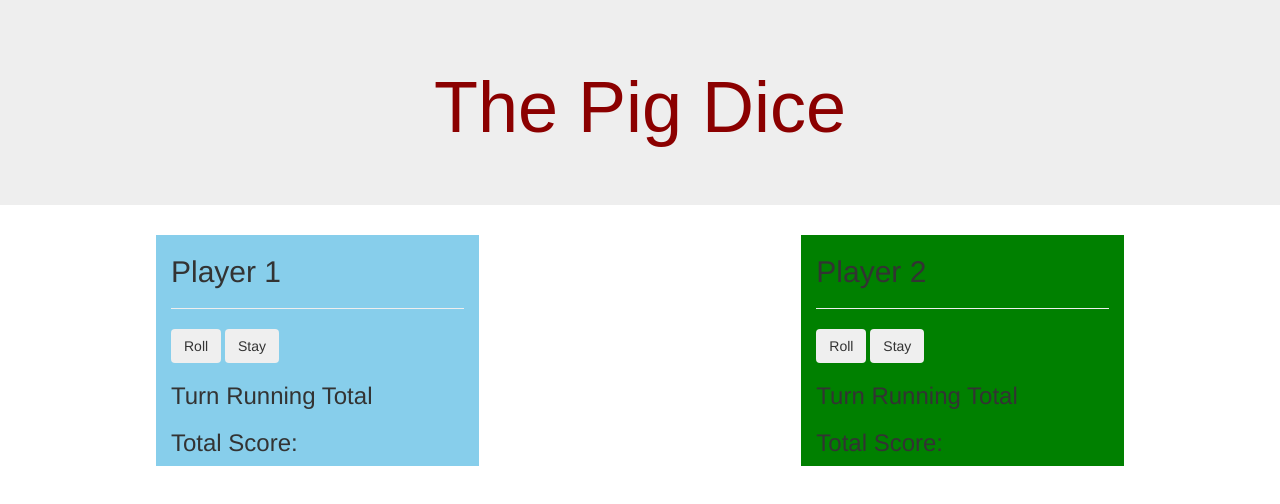
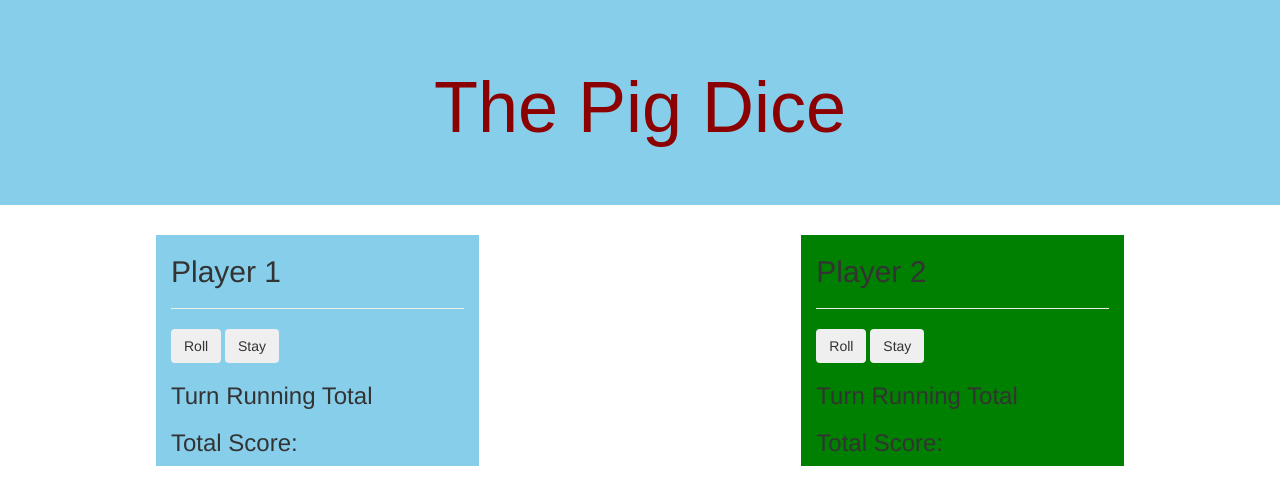
Before and after one commit to macmillankimutai/ProjectPigDice, a plain HTML site: page index.html in a window 1280 px wide. Drawn offline with Linux system fonts and the light colour scheme.

Commit message:
Added a style to the header section.

```diff
--- a/css/styles.css
+++ b/css/styles.css
@@ -14,3 +14,6 @@
 #cont{
   background-color: skyblue;
 }
+.jumbotron{
+  background-color: skyblue;
+}
```
